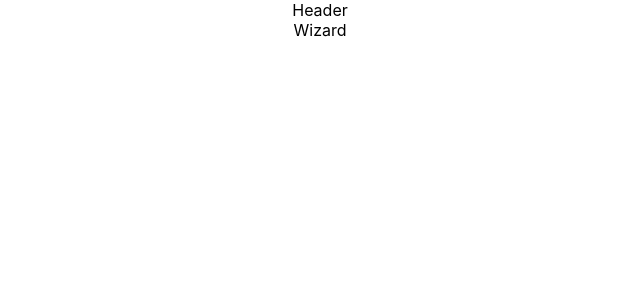
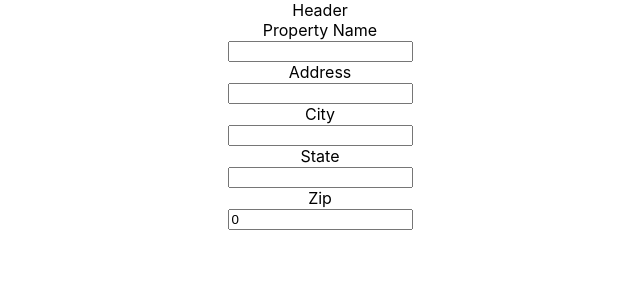
Before and after one commit to AndersonChristian-P/houser, a React (Create React App) app: page /#/wizard in a window 1280 px wide. Shown: the top 300 px of the page, without its empty margins (320-960 px from the left). Built offline with nearby package versions, Linux system fonts and the light colour scheme.

Commit message:
completed Part 1 Step 2

```diff
--- a/src/Components/Wizard/Wizard.js
+++ b/src/Components/Wizard/Wizard.js
@@ -5,13 +5,70 @@ export default class Wizard extends Component {
     super()
 
     this.state = {
+      name: "",
+      address: "",
+      city: "",
+      state: "",
+      zip: 0
+    }
 
-    }
+    this.handleChange = this.handleChange.bind(this)
+  }
+
+  handleChange(event) {
+    let { name, value } = event.target
+    this.setState({
+      [name]: value
+    })
+    console.log(this.state)
   }
 
   render() {
     return (
-      <div>Wizard</div>
+      <div>
+
+        <div>Property Name</div>
+        <input
+          onChange={this.handleChange}
+          name="name"
+          value={this.state.name}
+          type="text"
+        />
+
+        <div>Address</div>
+        <input
+          onChange={this.handleChange}
+          name="address"
+          value={this.state.address}
+          type="text"
+        />
+
+        <div>City</div>
+        <input
+          onChange={this.handleChange}
+          name="city"
+          value={this.state.city}
+          type="text"
+        />
+
+        <div>State</div>
+        <input
+          onChange={this.handleChange}
+          name="state"
+          value={this.state.state}
+          type="text"
+        />
+
+        <div>Zip</div>
+        <input
+          onChange={this.handleChange}
+          name="zip"
+          value={this.state.zip}
+          type="number"
+        />
+
+
+      </div>
     )
   }
 }
```
